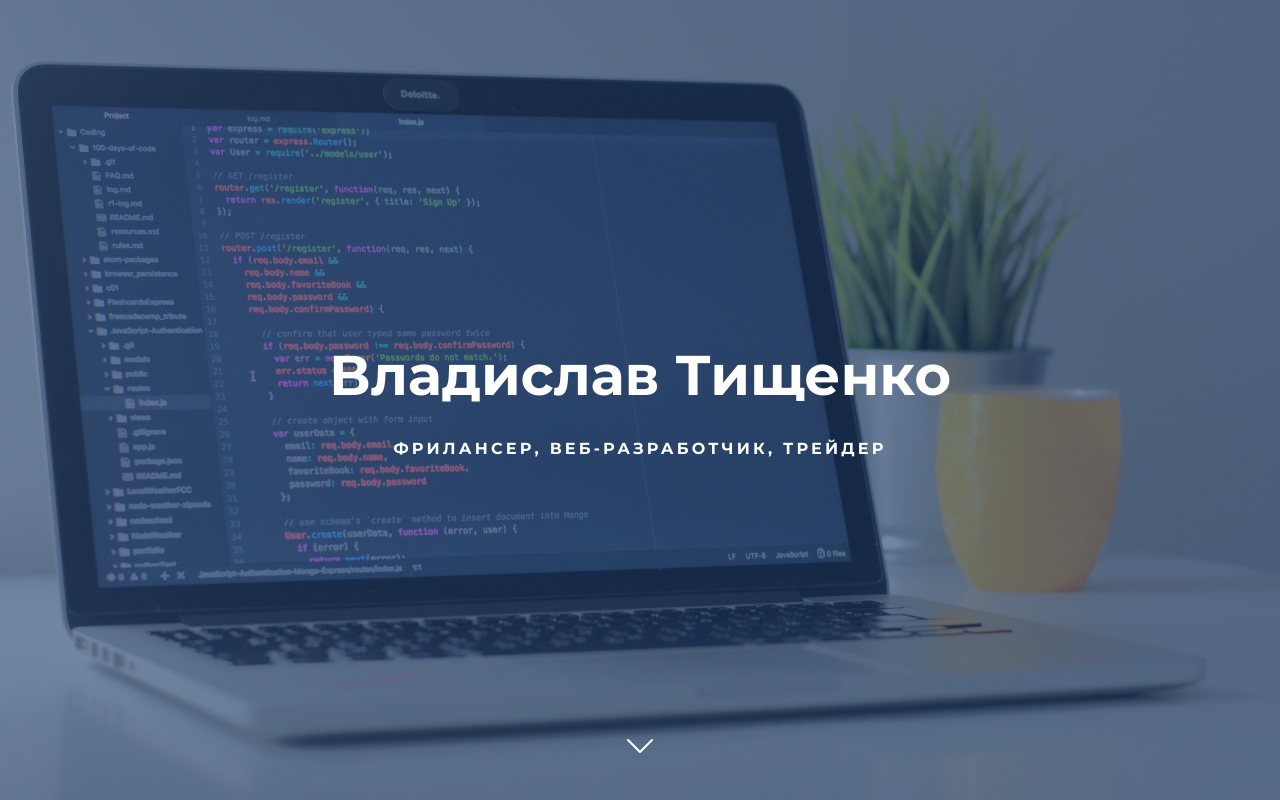
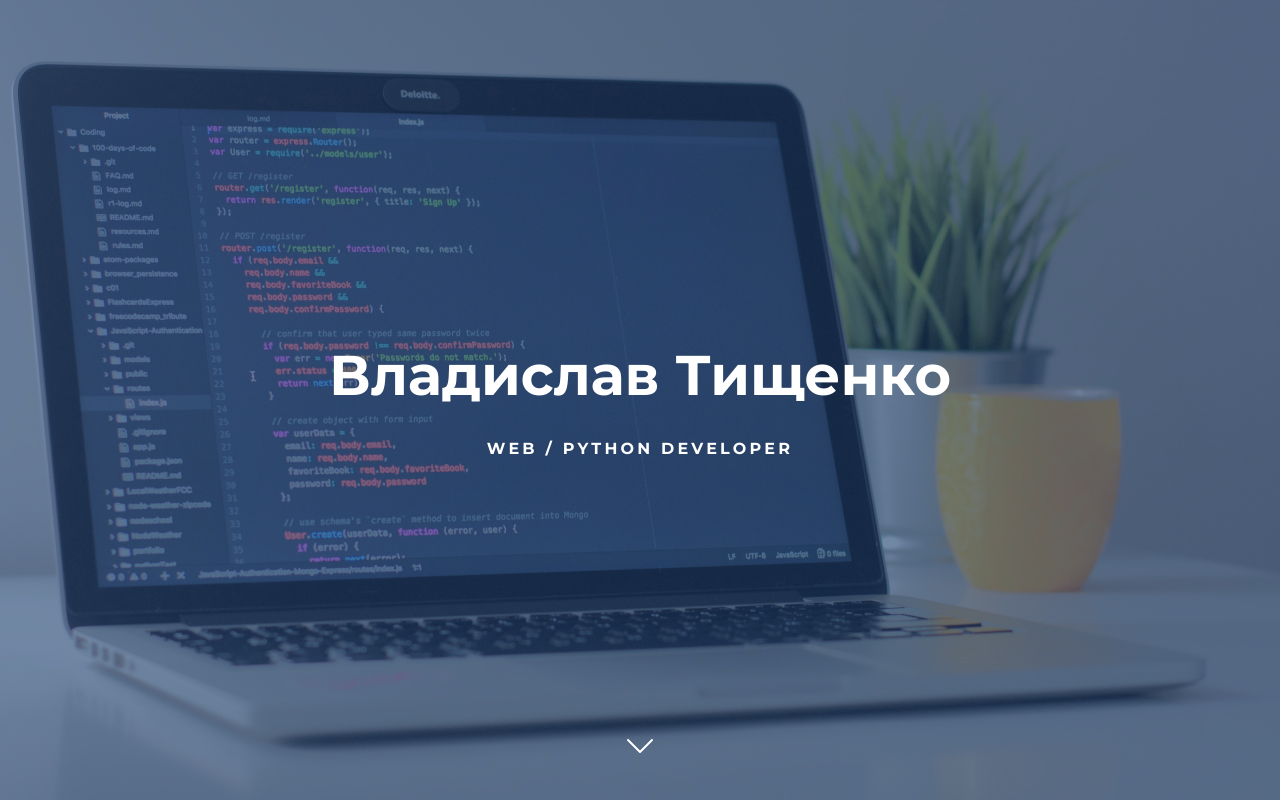
Before and after one commit to pepelab/pepelab.github.io, a plain HTML site: page index.html in a window 1280 px wide. Shown: the top 800 px of the page. Drawn offline with Linux system fonts and the light colour scheme.

Commit message:
Update index.html

```diff
--- a/index.html
+++ b/index.html
@@ -17,7 +17,7 @@
         </video>
         -->
         <h1 class="header-title">Владислав Тищенко</h1>
-        <p class="header-subtitle">фрилансер, веб-разработчик, трейдер</p>
+        <p class="header-subtitle">WEB / PYTHON DEVELOPER</p>
         <div class="header-arrow">
             <img src="/img/header-arrow.svg" alt="">
         </div>
```
